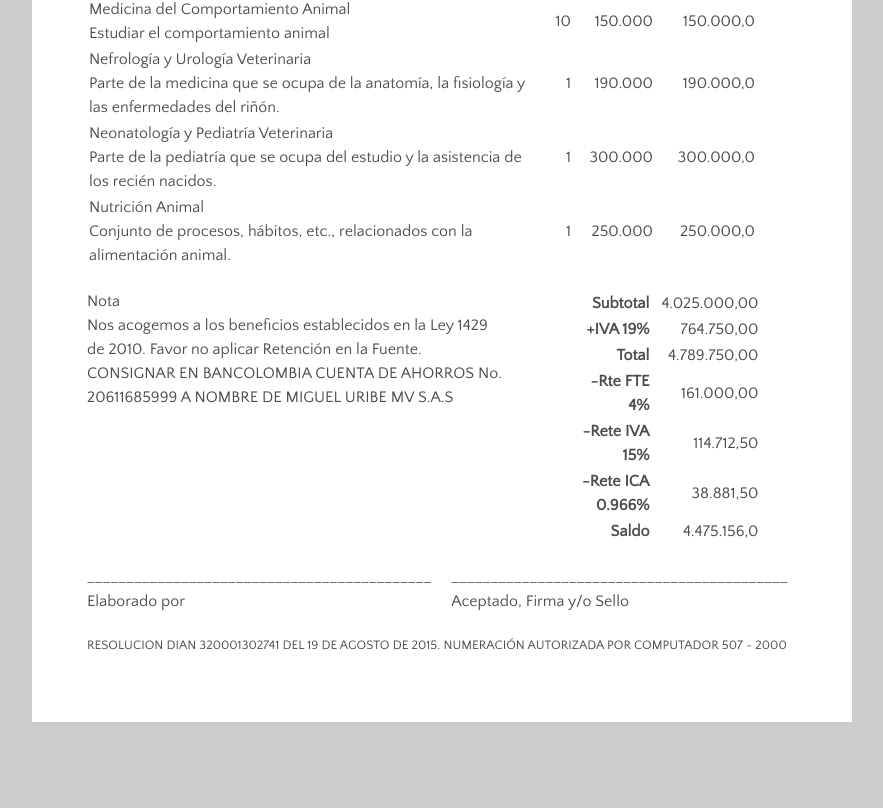
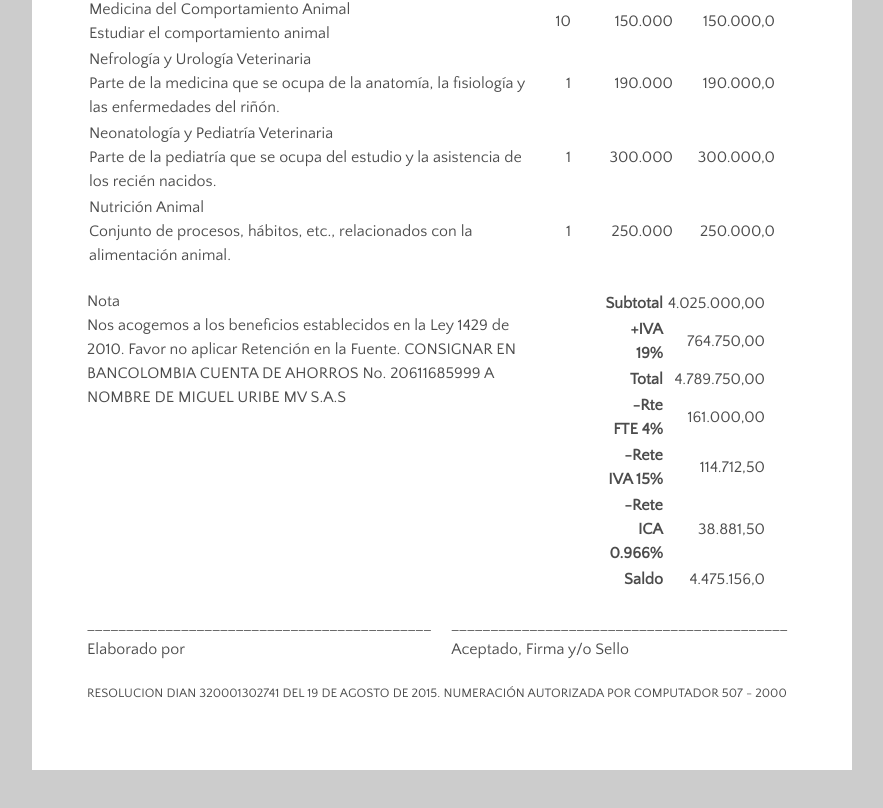
Before and after one commit to myabakus/invoice, a plain HTML site: page v1/index.html in a window 1280 px wide. Shown: the part 1626-2434 px from the top of the page, without its empty margins (198-1081 px from the left). Before the commit the page ends 2388 px from the top, so only its background shows below. Drawn offline with Linux system fonts and the light colour scheme.

Commit message:
Ajustada clase invoice-totals en el css
Ajustada la clase invoice-totals en el style.css para que no se
mostrara en 2 linea los impuestos…

```diff
--- a/v1/css/style.css
+++ b/v1/css/style.css
@@ -95,8 +95,12 @@ h1 {
   width: 30px;
 }
 .col-3 {
-  width: 80px;
+  width: 100px;
   text-align: right;
+}
+.invoice-totals .col-3 {
+    width: 0px;
+    text-align: right;
 }
 .col-4 {
   width: 100px;
@@ -104,7 +108,7 @@ h1 {
 }
 
 .invoice-notes  {
-   width: 60%;
+   width: 65%;
     padding: 10px;
 }
 .invoice-totals {
@@ -116,11 +120,12 @@ h1 {
   float: right;
 }
 .invoice-totals th.col-3 {
-  padding-left:10px;
+  padding-right:3px;
 
 }
 .invoice-totals td.col-4 {
-  padding-left: 10px;
+  padding-left: 0px;
+    padding-right: 30px;
 }
 .firmas1 {
     display: flex;
```
